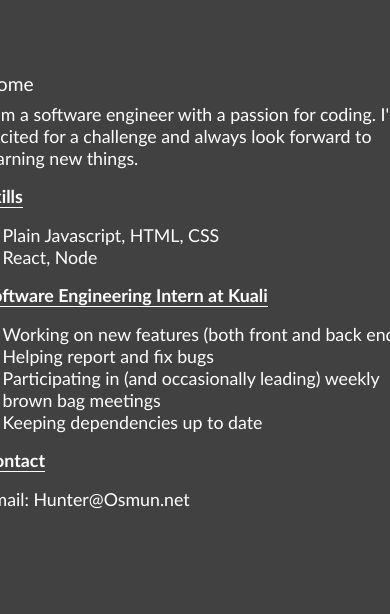
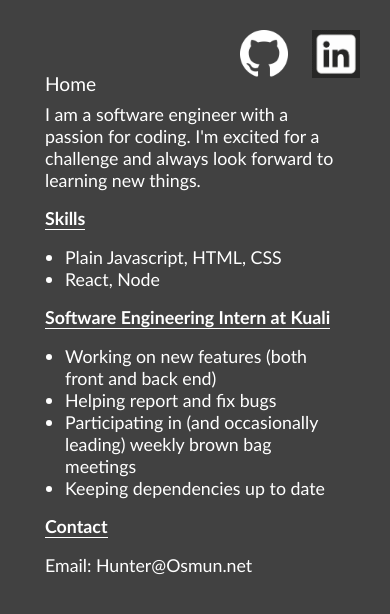
Before and after one commit to Hunterosmun/hunter-osmun, a React (Create React App) app: page /about in a window 390 px wide. Shown: the top 614 px of the page. Built offline with nearby package versions, Linux system fonts and the light colour scheme.

Commit message:
Fix scroll in mobile

```diff
--- a/src/pages/about.js
+++ b/src/pages/about.js
@@ -1,12 +1,31 @@
 import React from 'react'
 import { Link } from 'react-router-dom'
 import styled from 'styled-components'
+
+import github from '../images/github.png'
+import linkedin from '../images/linkedin.png'
 
 import * as Ui from '../ui'
 
 export default function About () {
   return (
     <Ui.Wrapper>
+      <Ui.LinkHolder>
+        <a
+          href='https://github.com/Hunterosmun'
+          target='_blank'
+          rel='noreferrer'
+        >
+          <img src={github} alt='Github' />
+        </a>
+        <a
+          href='https://www.linkedin.com/in/hunter-osmun-1069b2230/'
+          target='_blank'
+          rel='noreferrer'
+        >
+          <img src={linkedin} alt='Linkedin' />
+        </a>
+      </Ui.LinkHolder>
       <InnerWrap>
         <Ui.ButtonWrap>
           <Ui.Button as={Link} to='/'>
@@ -41,7 +60,15 @@ export default function About () {
 }
 
 const InnerWrap = styled.div`
-  width: 425px;
+  @media (max-width: 400px) {
+    width: 300px;
+    overflow-x: hidden;
+    overflow-y: auto;
+  }
+  @media not all and (max-width: 400px) {
+    width: 425px;
+    overflow: auto;
+  }
   padding-top: 64px;
   display: flex;
   flex-direction: column;
--- a/src/pages/conways-rules.js
+++ b/src/pages/conways-game/conways-rules.js
@@ -2,7 +2,7 @@ import React from 'react'
 import { Link } from 'react-router-dom'
 import styled from 'styled-components'
 
-import * as Ui from '../ui'
+import * as Ui from '../../ui'
 
 export default function ConwaysRules () {
   return (
@@ -48,7 +48,15 @@ export default function ConwaysRules () {
 }
 
 const InnerWrap = styled.div`
-  width: 430px;
+  @media (max-width: 400px) {
+    max-width: 300px;
+    overflow-x: hidden;
+    overflow-y: auto;
+  }
+  @media not all and (max-width: 400px) {
+    width: 425px;
+    overflow: auto;
+  }
   padding-top: 64px;
   box-sizing: border-box;
   height: 100vh;
@@ -56,7 +64,6 @@ const InnerWrap = styled.div`
   flex-direction: column;
   align-items: flex-start;
   text-align: start;
-  overflow: auto;
   padding-bottom: 80px;
 
   & h4 {
--- a/src/pages/index.js
+++ b/src/pages/index.js
@@ -1,8 +1,8 @@
 import _About from './about'
 import _Sample from './sample'
 import _Main from './main'
-import _ConwaysGame from './conways-game'
-import _ConwaysRules from './conways-rules'
+import _ConwaysGame from './conways-game/index'
+import _ConwaysRules from './conways-game/conways-rules'
 import _ToDo from './to-do'
 
 export const About = _About
--- a/src/pages/main.js
+++ b/src/pages/main.js
@@ -1,6 +1,5 @@
 import React from 'react'
 import { Link } from 'react-router-dom'
-import styled from 'styled-components'
 // import ConfettiGenerator from 'confetti-js'
 
 import * as Ui from '../ui'
@@ -12,7 +11,7 @@ export default function Main () {
 
   return (
     <Ui.Wrapper>
-      <LinkHolder>
+      <Ui.LinkHolder>
         <a
           href='https://github.com/Hunterosmun'
           target='_blank'
@@ -27,7 +26,7 @@ export default function Main () {
         >
           <img src={linkedin} alt='Linkedin' />
         </a>
-      </LinkHolder>
+      </Ui.LinkHolder>
       <Ui.Spacer />
       <Ui.Title>Hunter Osmun</Ui.Title>
       <Ui.Subtitle>Associate Software Engineer</Ui.Subtitle>
@@ -63,31 +62,6 @@ export default function Main () {
   )
 }
 
-const LinkHolder = styled.div`
-  a:first-child {
-    margin-right: 12px;
-  }
-  img {
-    width: 48px;
-    padding: 6px;
-    transition: all 0.2s ease-in-out;
-  }
-  img:hover {
-    width: 60px;
-    padding: 0px;
-    transition: all 0.2s ease-in-out;
-  }
-  position: absolute;
-  @media (max-width: 720px) {
-    top: 24px;
-    right: 24px;
-  }
-  @media not all and (max-width: 720px) {
-    top: 50px;
-    right: 60px;
-  }
-`
-
 /*
 
 To do:
--- a/src/ui.js
+++ b/src/ui.js
@@ -72,6 +72,31 @@ export const Floaty = styled.div`
         : css({ right: '60px' })}
 `
 
+export const LinkHolder = styled.div`
+  a:first-child {
+    margin-right: 12px;
+  }
+  img {
+    width: 48px;
+    padding: 6px;
+    transition: all 0.2s ease-in-out;
+  }
+  img:hover {
+    width: 60px;
+    padding: 0px;
+    transition: all 0.2s ease-in-out;
+  }
+  position: absolute;
+  @media (max-width: 720px) {
+    top: 24px;
+    right: 24px;
+  }
+  @media not all and (max-width: 720px) {
+    top: 50px;
+    right: 60px;
+  }
+`
+
 export const Popup = styled.div`
   position: absolute;
   top: 24px;
```
